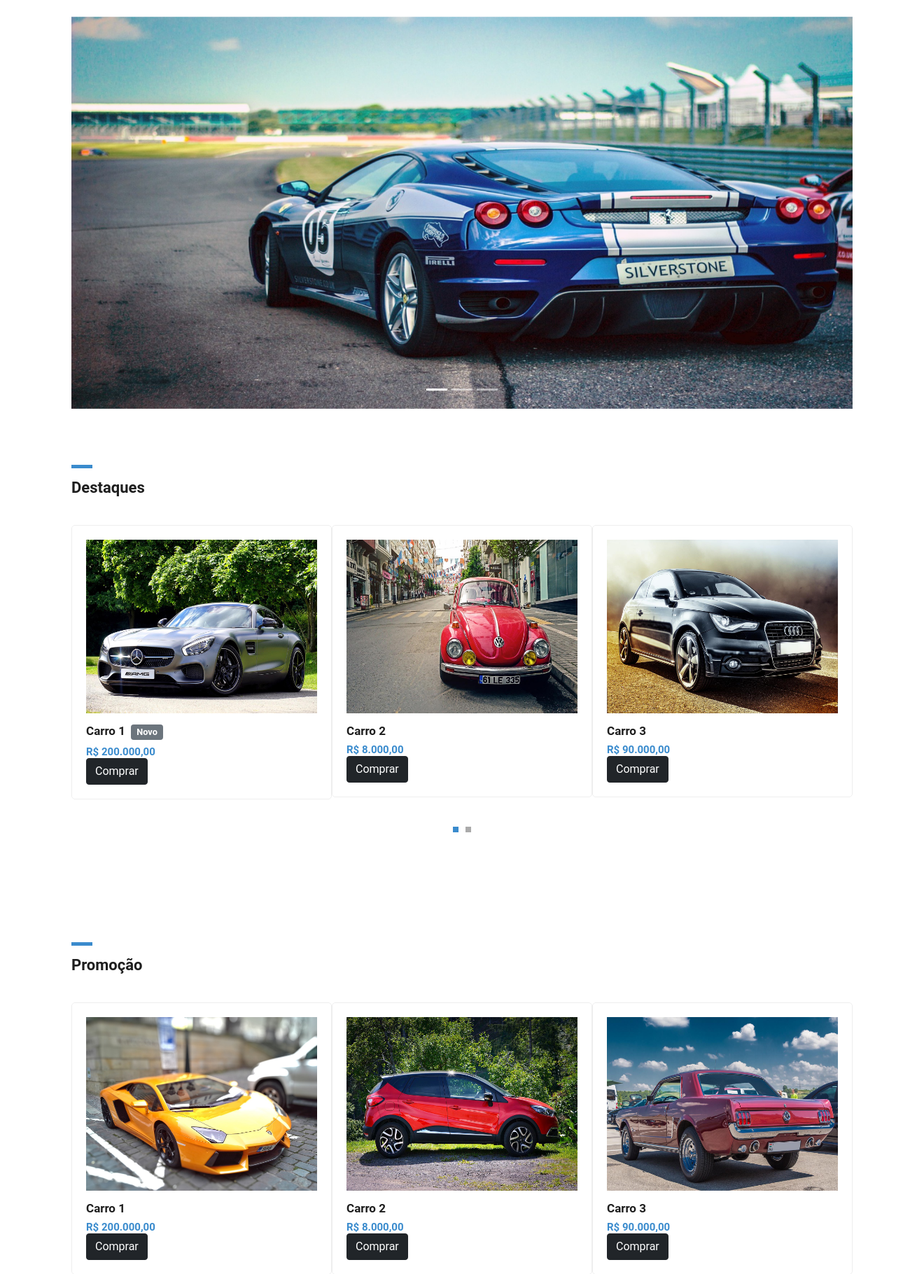
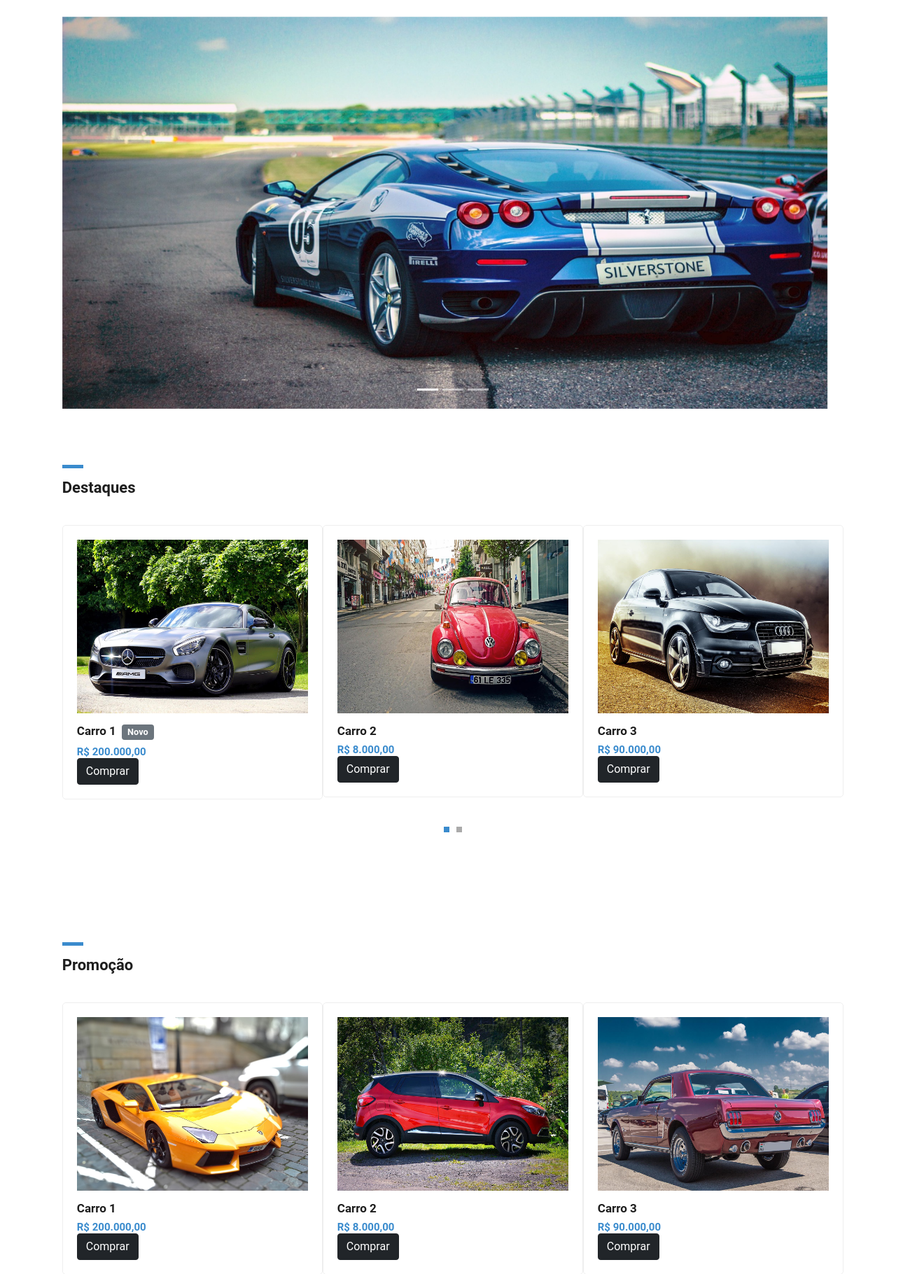
Before and after one commit to cribeiromatheus/jquery, a PHP site: page / in a window 1320 px wide; the page is wider, and only the part inside the window is pictured. Shown: the part 168-1988 px from the top of that part at 70% size. Run offline with PHP 8.4, Linux system fonts and the light colour scheme.

Commit message:
adicionando container global

```diff
--- a/css/style.css
+++ b/css/style.css
@@ -859,7 +859,7 @@ a {
   /*BANNER*/
   .carousel-item img {
 	margin-top: 12rem;
-	max-width: 100%;
+	max-width: 98%;
 	height: 35rem;
   }
 
@@ -870,3 +870,6 @@ a {
     display: none;
 }
   /*********/
+#containerglobal {
+	width: 98%;
+}
--- a/index.php
+++ b/index.php
@@ -9,6 +9,7 @@
 </head>
 
 <body>
+    <div id="containerglobal">
         <?php
         include_once "./nav.php";
         ?>
@@ -17,13 +18,13 @@
             <div id="carouselExampleControls" class="carousel slide" data-bs-ride="carousel">
                 <div class="carousel-inner">
                     <div class="carousel-item active">
-        <img src="./assets/images/banner-bg.jpg" class="d-block w-100" alt="Imagem 1">
+                        <img src="./assets/images/banner-bg.jpg" class="d-block w-100 img-fluid" alt="Imagem 1">
                     </div>
                     <div class="carousel-item">
-        <img src="./assets/images/caar (1).jpg" class="d-block w-100" alt="Imagem 2">
+                        <img src="./assets/images/caar (1).jpg" class="d-block w-100 img-fluid" alt="Imagem 2">
                     </div>
                     <div class="carousel-item">
-        <img src="./assets/images/caar (4).jpg" class="d-block w-100" alt="Imagem 3">
+                        <img src="./assets/images/caar (4).jpg" class="d-block w-100 img-fluid" alt="Imagem 3">
                     </div>
                 </div>
                 <button class="carousel-control-prev align-middle" type="button">
@@ -171,8 +172,7 @@
                             <input type="text" class="form-control" name="nome-form" id="nome-form" placeholder="Nome">
                         </div>
                         <div class="col-md-3">
-                        <input type="email" class="form-control" name="email-form" id="email-form"
-                            aria-describedby="emailHelpId" placeholder="seu@email.com">
+                            <input type="email" class="form-control" name="email-form" id="email-form" aria-describedby="emailHelpId" placeholder="seu@email.com">
                         </div>
                         <div class="col-md-3">
                             <input type="text" name="form-cpf" class="form-control" id="form-cpf" placeholder="CPF xxx.xxx.xxx-xx">
@@ -222,7 +222,7 @@
                 <div class="row">
                     <div class="col-md-12">
                         <div class="copyright-text">
-                        <p>CarswebStore &copy; Todos os direitos reservados
+                            <p>Sublima Arts 2023 &copy; Todos os direitos reservados.
                         </div>
                     </div>
                 </div>
@@ -230,8 +230,7 @@
         </div>
         <!-- Modal Body -->
         <!-- if you want to close by clicking outside the modal, delete the last endpoint:data-bs-backdrop and data-bs-keyboard -->
-    <div class="modal fade" id="modalId" tabindex="-1" data-bs-backdrop="static" data-bs-keyboard="false" role="dialog"
-        aria-labelledby="modalTitleId" aria-hidden="true">
+        <div class="modal fade" id="modalId" tabindex="-1" data-bs-backdrop="static" data-bs-keyboard="false" role="dialog" aria-labelledby="modalTitleId" aria-hidden="true">
             <div class="modal-dialog modal-dialog-scrollable modal-dialog-centered modal-sm" role="document">
                 <div class="modal-content">
                     <div class="modal-header">
@@ -243,13 +242,11 @@
                             <form action="" class="form">
                                 <div class="mb-3">
                                     <label for="form-name" class="form-label">Nome: </label>
-                                <input type="text" name="form-name" id="form-name" class="form-control" placeholder="Digite seu nome"
-                                    aria-describedby="helpNome" required>
+                                    <input type="text" name="form-name" id="form-name" class="form-control" placeholder="Digite seu nome" aria-describedby="helpNome" required>
                                 </div>
                                 <div class="mb-3 required">
                                     <label for="form-email" class="form-label">Email: </label>
-                                <input type="email" name="form-email" id="form-email" class="form-control"
-                                    placeholder="Digite seu email" aria-describedby="helpEmail" required>
+                                    <input type="email" name="form-email" id="form-email" class="form-control" placeholder="Digite seu email" aria-describedby="helpEmail" required>
                                 </div>
                                 <div class="mb-3 required">
                                     <label for="cpf-form" class="form-label">CPF: </label>
@@ -301,5 +298,6 @@
         <script src="./js/custom.js"></script>
         <script src="./js/slider.js"></script>
 </body>
+</div>
 
 </html>
```
Lines whose indentation alone changed are shown as unchanged.
